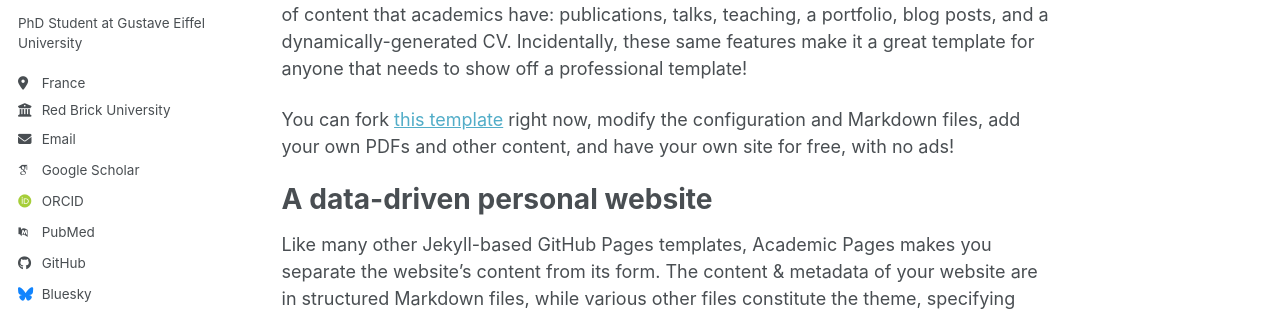
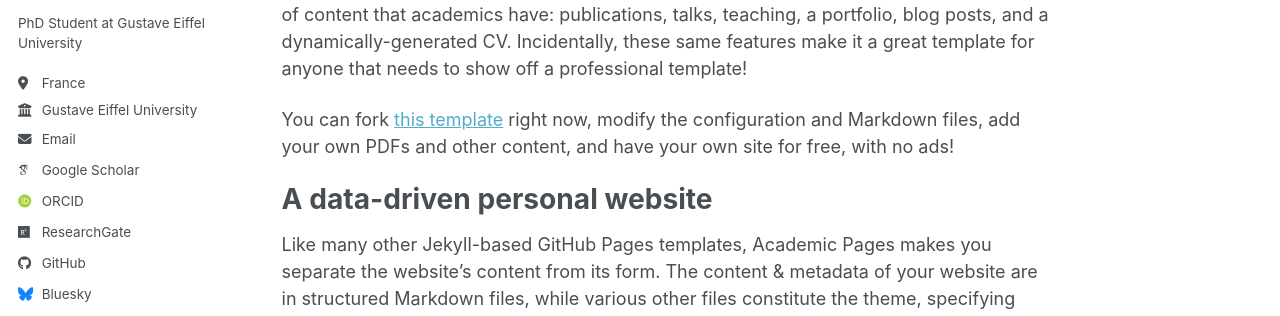
Before and after one commit to FidmaAbdelillah/FidmaAbdelillah.github.io, a Jekyll site: the page built from _pages/about.md, in a window 1280 px wide. Shown: the part 305-621 px from the top of the page. Built offline with Jekyll 4.4.1, drawn with Linux system fonts in a browser that asks for light colours; some web fonts are replaced; a script bundle is joined from its source files by our own code; library files that are not in the unit come from our copies; some of the changed lines change nothing that is shown.

Commit message:
Update _config.yml

```diff
--- a/_config.yml
+++ b/_config.yml
@@ -12,7 +12,7 @@
 title                    : "Fidma Abdelillah / Portfolio"
 title_separator          : "-"
 name                     : &name "Fidma Abdelillah"
-description              : &description "Your Name's academic portfolio"   # Update this with a general description of your site, this is the default if not overridden by a page
+description              : &description "Fidma Abdelillah's academic portfolio"   # Update this with a general description of your site, this is the default if not overridden by a page
 url                      : "https://FidmaAbdelillah.github.io" # The base hostname & protocol for your site e.g. "https://[your GitHub username].github.io",
                                                            # or if you already have some other page hosted on Github then use "https://[your GitHub username].github.io/[Your Repo Name]"
 baseurl                  : "" # the subpath of your site, e.g. "/blog"
@@ -28,23 +28,14 @@
   pronouns         : # example: "he/him"
   bio              : "PhD Student at Gustave Eiffel University"
   location         : "France"
-  employer         : "Red Brick University"
+  employer         : "Gustave Eiffel University"
   uri              : # URL
   email            : "fidmaabdelillahkhnowledgeeng@gmail.com"
 
   # Academic websites
-  academia         : # URL
-  arxiv            : # URL - Update with the correct link to your profile
-  googlescholar    : "https://scholar.google.com/citations?user=PS_CX0AAAAAJ"
-  inspire-hep      : # URL
-  impactstory      : # URL
-  orcid            : "https://orcid.org/yourorcidurl"
-  semantic         : # URL
-  ssrn             : # URL
-  pubmed           : "https://www.ncbi.nlm.nih.gov/pubmed/?term=john+snow"
-  researchgate     : # URL
-  scopus           : # URL
-  zotero           : # URL
+  googlescholar    : "https://scholar.google.com/citations?user=_OEsrIcAAAAJ&hl=en&authuser=1"
+  orcid            : "https://orcid.org/0009-0006-7187-1534"
+  researchgate     : "https://www.researchgate.net/profile/Mohamed-Fidma?ev=hdr_xprf"
 
 
   # Repositories and software development
```
